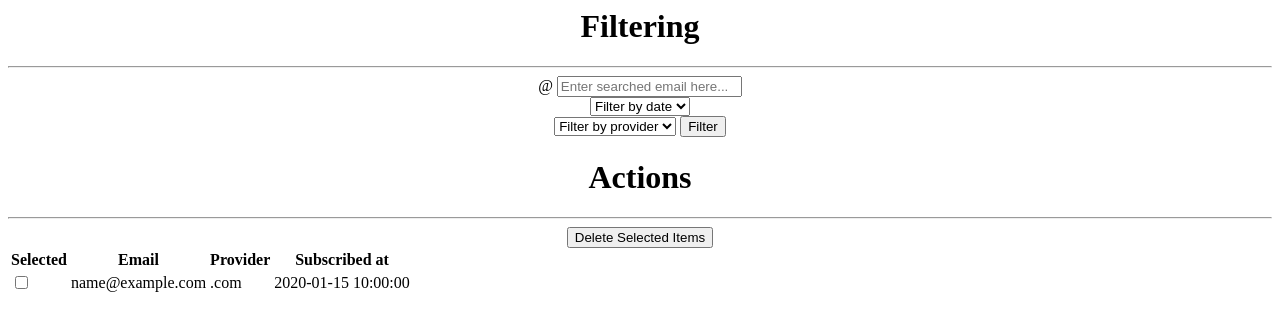
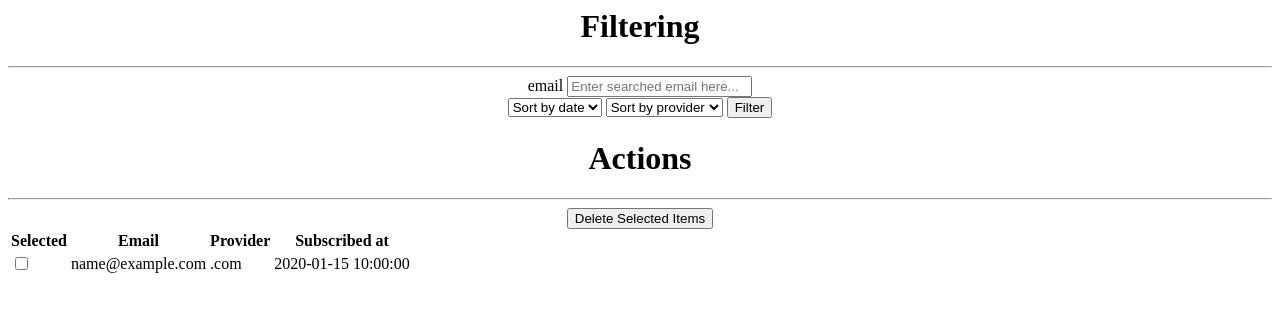
Before and after one commit to CharbelAY/pineapple-backend, a PHP site: template views/emailsList.php in a window 1280 px wide. Shown: the top 331 px of the page. Run offline with PHP 8.4, Linux system fonts and the light colour scheme; the template is opened without the code that fills it: most values are stand-ins (such as "Sample title", 1, 10 or a date in 2020).

Commit message:
Fixed saving emails added provider table and params

```diff
--- a/migrations.php
+++ b/migrations.php
@@ -15,5 +15,5 @@ $config=[
 
 $app = new Application(dirname(__DIR__),$config);
 
-echo("Applying migration");
+echo(".................................Applying migration.......................");
 $app->db->applyMigration();
--- a/views/emailsList.php
+++ b/views/emailsList.php
@@ -2,31 +2,28 @@
     <div class="col-lg-3" align="center">
         <h1>Filtering</h1>
         <hr class="mb-5">
-        <form action="">
+        <form action="" id="filteringForm">
             <div class="input-group mb-3">
-                <span class="input-group-text" id="basic-addon1">@</span>
-                <input type="email" class="form-control" placeholder="Enter searched email here..." aria-label="email"
-                       aria-describedby="basic-addon1">
+                <span class="input-group-text" id="email-label">email</span>
+                <input type="email" class="form-control" placeholder="Enter searched email here..." name="email" >
             </div>
-            <div class="input-group mb-3">
-                <select class="form-select" aria-label="Default select">
-                    <option selected>Filter by date</option>
-                    <option value="1">Ascending</option>
-                    <option value="2">Descending</option>
+                <select class="form-select mb-3" name="date-sorting">
+                    <option value="" disabeled selected>Sort by date</option>
+                    <option value="Ascending">Ascending</option>
+                    <option value="Descending">Descending</option>
                 </select>
-            </div>
-            <select class="form-select" aria-label="Default select">
-                <option selected>Filter by provider</option>
-                <option value="1">.com</option>
-                <option value="2">.fr</option>
-                <option value="3">.us</option>
+            <select class="form-select mb-3" name="provider-sorting">
+                <option disabeled selected>Sort by provider</option>
+                <option value="gmail">gmail</option>
+                <option value="yahoo">yahoo</option>
+                <option value="outlook">outlook</option>
             </select>
-            <button class="btn btn-primary mt-2" type="submit" form="">Filter</button>
+            <button class="btn btn-primary mt-2 w-100" type="submit" form="filteringForm">Filter</button>
         </form>
 
         <h1 class="mt-5">Actions</h1>
         <hr class="mb-5">
-        <button class="btn btn-danger" type="submit" form="tableForm">Delete Selected Items</button>
+        <button class="btn btn-danger w-100" type="submit" form="tableForm">Delete Selected Items</button>
 
     </div>
     <div class="col-lg-9 gx-5">
```
Also changed, not shown: controllers/EmailsController.php (+11 -1 lines), core/DbModel.php (+26 -2 lines), migrations/m0001_initial.php (+15 -0 lines), models/Provider.php (added, +34 -0 lines), models/User.php (+6 -1 lines).
